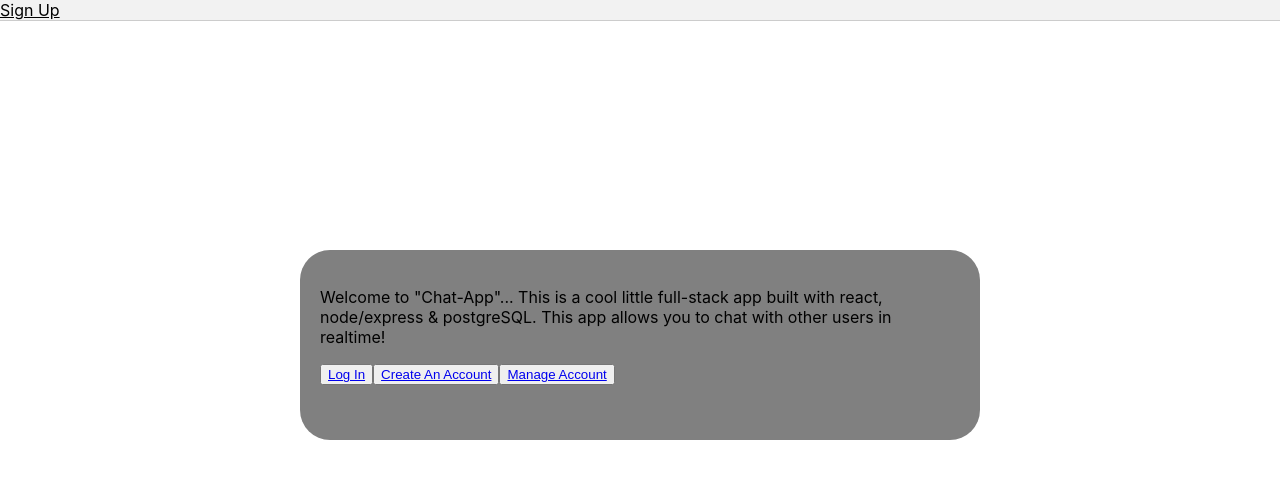
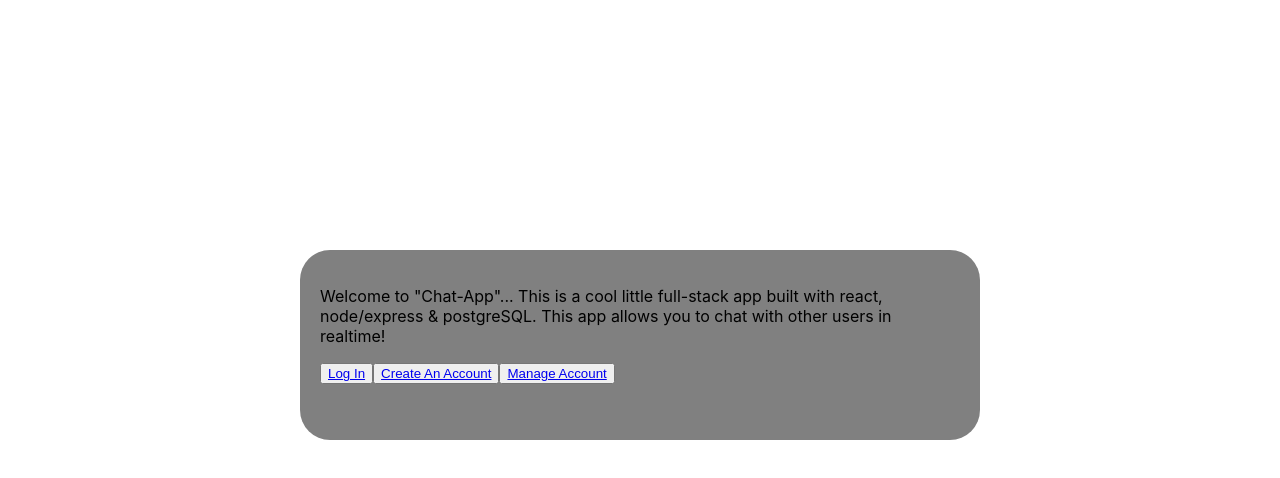
Before and after one commit to OmarMutd/Cross-Chat, a React (Create React App) app: page / in a window 1280 px wide. Shown: the top 478 px of the page. Built offline with nearby package versions, Linux system fonts and the light colour scheme.

Commit message:
updated landing page

```diff
--- a/src/CreateAnAccount/CreateAnAccount.js
+++ b/src/CreateAnAccount/CreateAnAccount.js
@@ -50,7 +50,7 @@ export default function CreateAnAccount() {
 
 
                 <Link onClick={event => (!name || !password) ? event.preventDefault() : null} to='/SignInPage'>
-                <button disabled={!name || !password}>
+                <button disabled={!name || !password || password !== matchpassword}>
                  Create Account
                 </button>
                 </Link>
--- a/src/LandingPage/LandingPage.css
+++ b/src/LandingPage/LandingPage.css
@@ -10,15 +10,6 @@
     top: 250px;
 }
 
-.navbar {
-    width: 100%;
-	float: left;
-	margin: 0 0 1em 0;
-	padding: 0;
-	background-color: #f2f2f2;
-	border-bottom: 1px solid #ccc;
-}
-
 .go-to-sign-in {
     cursor: pointer;
 }
--- a/src/LandingPage/LandingPage.js
+++ b/src/LandingPage/LandingPage.js
@@ -8,11 +8,7 @@ export class LandingPage extends Component {
     render() {
         return (
             <div>
-                 <nav >
-        <ul className='navbar'>
-          <li className='landing'>Sign Up</li>
-          </ul>
-      </nav>
+
 
       <div className='landing-page'>
        <p > Welcome to "Chat-App"... This is a cool little full-stack app built with react, node/express & postgreSQL. This app allows you to chat with other users in realtime!</p>
```
